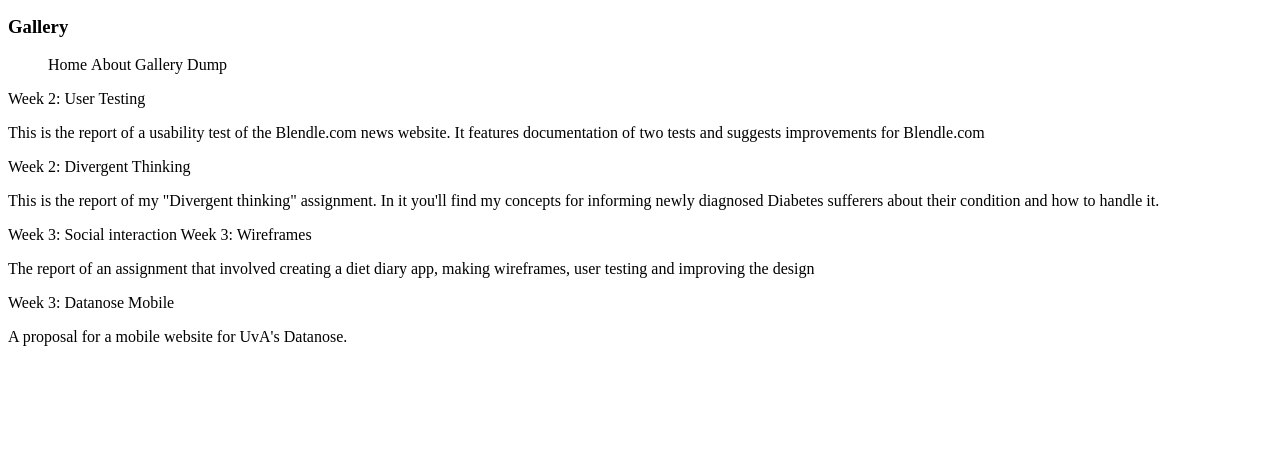
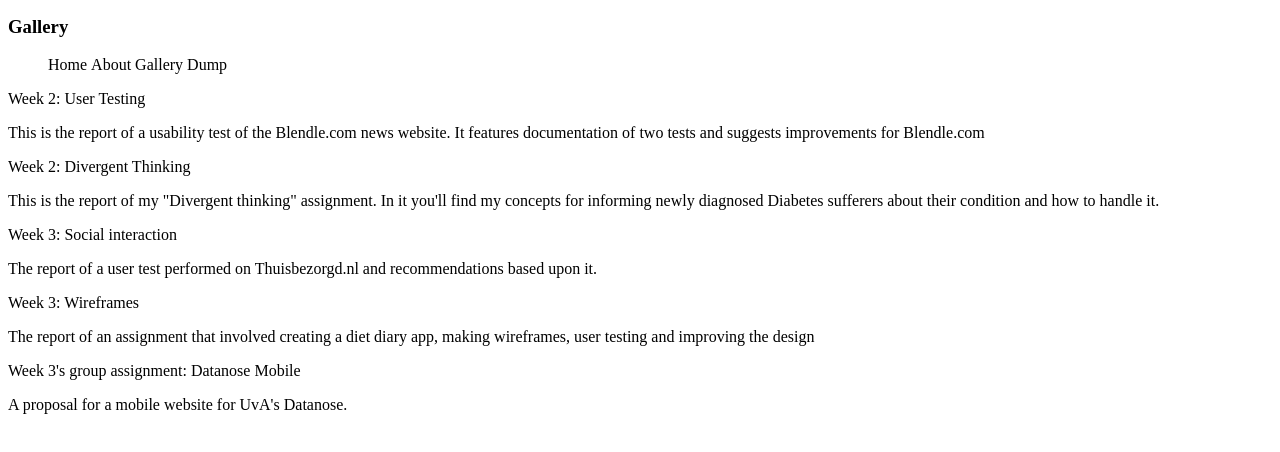
Before and after one commit to laurahilhorst/laurahilhorst.github.io, a plain HTML site: page deliverables.html in a window 1280 px wide. Shown: the part 110-562 px from the top of the page. Drawn offline with nearby package versions, Linux system fonts and the light colour scheme.

```diff
--- a/deliverables.html
+++ b/deliverables.html
@@ -20,9 +20,10 @@
 	<a href='Verslag_divergent_thinking.pdf'>Week 2: Divergent Thinking</a>
 	<p>This is the report of my "Divergent thinking" assignment. In it you'll find my concepts for informing newly diagnosed Diabetes sufferers about their condition and how to handle it.</p>
 	<a href='Social-interaction-Thuisbezorgd.nl.pptx'>Week 3: Social interaction</a>
+	<p>The report of a user test performed on Thuisbezorgd.nl and recommendations based upon it.</p>
 	<a href='Verslag-wireframes.pdf'>Week 3: Wireframes</a>
 	<p>The report of an assignment that involved creating a diet diary app, making wireframes, user testing and improving the design</p>
-	<a href='Datanose-verslag.pdf'>Week 3: Datanose Mobile</a>
+	<a href='Datanose-verslag.pdf'>Week 3's group assignment: Datanose Mobile</a>
 	<p>A proposal for a mobile website for UvA's Datanose.</p>
 </body>
 </html>
```
